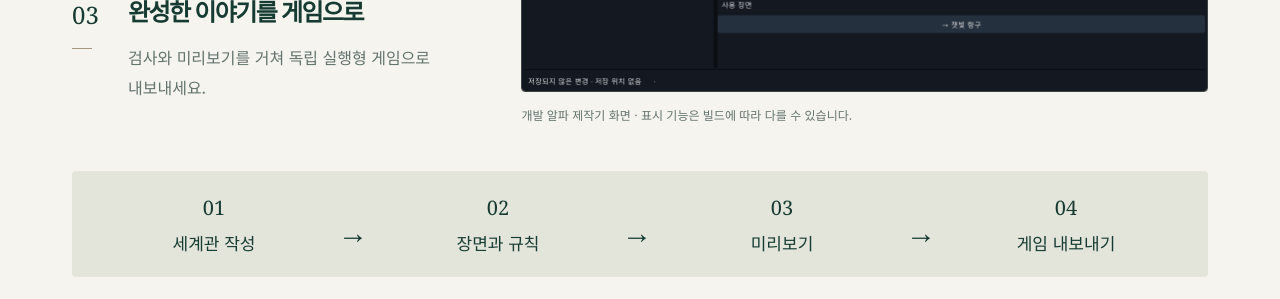
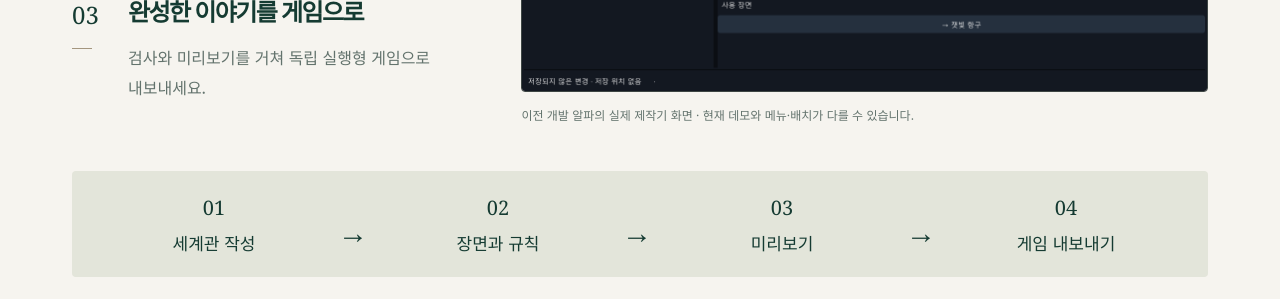
Before and after one commit to hawoond/narrafield-docs, a Jekyll site: the page built from index.html, in a window 1280 px wide and 900 px high, scrolled down 1310 px. Shown: the part 154-453 px from the top of the window. Built offline with Jekyll 4.4.1, drawn with Linux system fonts in a browser that asks for light colours.

Commit message:
docs: clarify earlier screenshots and optional checks

```diff
--- a/en/index.html
+++ b/en/index.html
@@ -24,12 +24,12 @@
   <div class="feature-layout">
     <ol class="feature-list">
       <li><span class="feature-number" aria-hidden="true">01</span><div><h3>Bring your world together</h3><p>Places, characters, relations, and maps.<br>Connect the context of your story in one place.</p></div></li>
-      <li><span class="feature-number" aria-hidden="true">02</span><div><h3>Stories that respond to choices</h3><p>Connect scenes and actions with conditions and dice checks to create different endings.</p></div></li>
+      <li><span class="feature-number" aria-hidden="true">02</span><div><h3>Stories that respond to choices</h3><p>Connect scenes and choices, then add the conditions and checks your story needs to create different endings.</p></div></li>
       <li><span class="feature-number" aria-hidden="true">03</span><div><h3>Turn your story into a game</h3><p>Validate and preview your work, then export it as a standalone game.</p></div></li>
     </ol>
     <figure class="product-figure">
       <a href="{{ '/assets/images/422400efb855c8236a05.png' | relative_url }}" target="_blank" rel="noopener" aria-label="Enlarge the actual editor screenshot (new tab)"><img src="{{ '/assets/images/422400efb855c8236a05.png' | relative_url }}" alt="The Narrafield world editor, showing names, places, characters, and scene references" width="1380" height="900" loading="lazy"></a>
-      <figcaption>Actual development-alpha editor · Available features may vary by build.</figcaption>
+      <figcaption>Earlier development-alpha editor · Menus and layout may differ from the current demo.</figcaption>
     </figure>
   </div>
   <ol class="workflow" aria-label="Game creation workflow">
--- a/index.html
+++ b/index.html
@@ -29,7 +29,7 @@
     </ol>
     <figure class="product-figure">
       <a href="{{ '/assets/images/422400efb855c8236a05.png' | relative_url }}" target="_blank" rel="noopener" aria-label="실제 제작기 화면 크게 보기 (새 탭)"><img src="{{ '/assets/images/422400efb855c8236a05.png' | relative_url }}" alt="내러필드 제작기의 세계관 편집 화면. 검증한 이름, 장소와 인물, 장면 참조를 편집합니다." width="1380" height="900" loading="lazy"></a>
-      <figcaption>개발 알파 제작기 화면 · 표시 기능은 빌드에 따라 다를 수 있습니다.</figcaption>
+      <figcaption>이전 개발 알파의 실제 제작기 화면 · 현재 데모와 메뉴·배치가 다를 수 있습니다.</figcaption>
     </figure>
   </div>
   <ol class="workflow" aria-label="게임 제작 순서">
```
